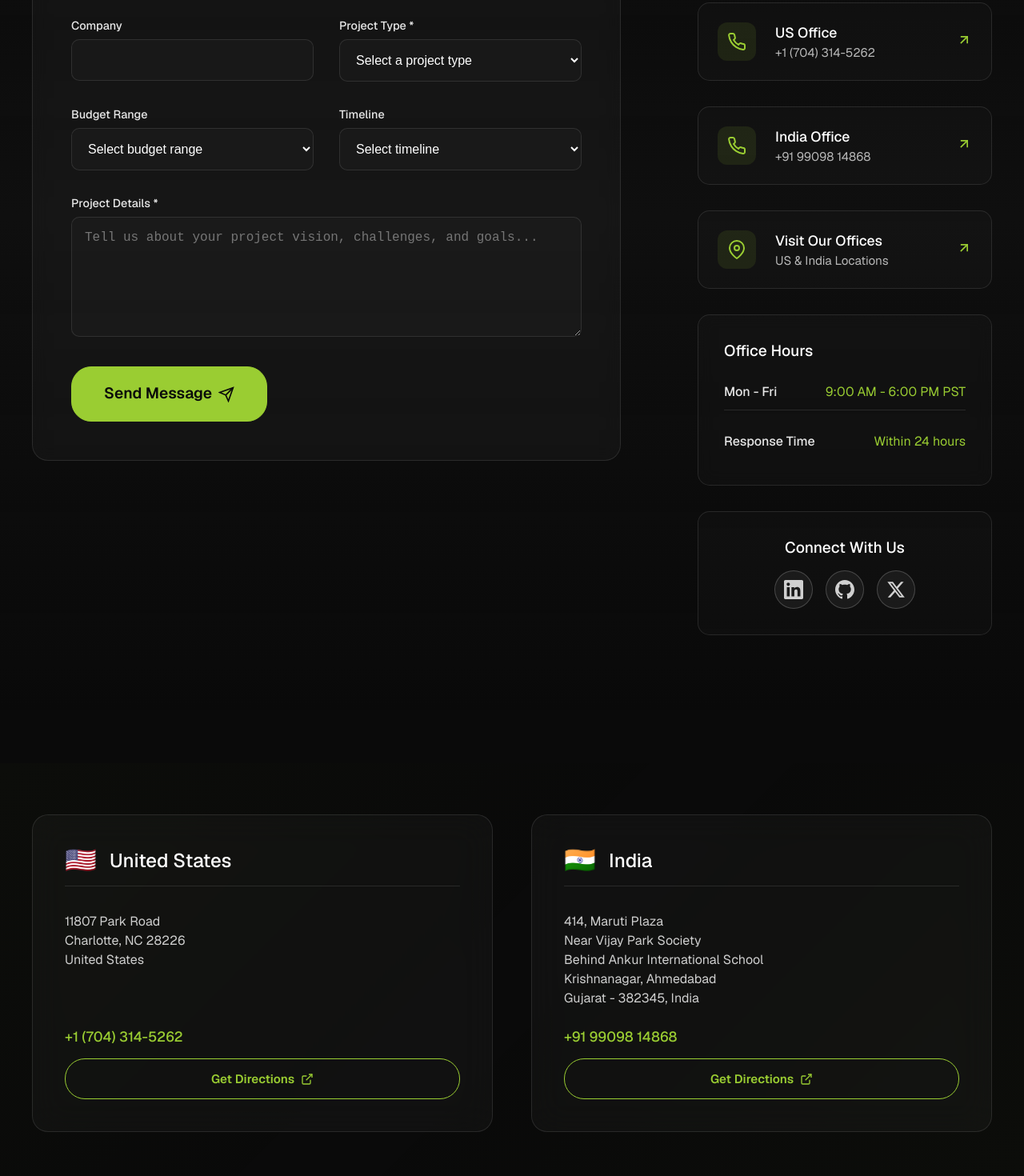
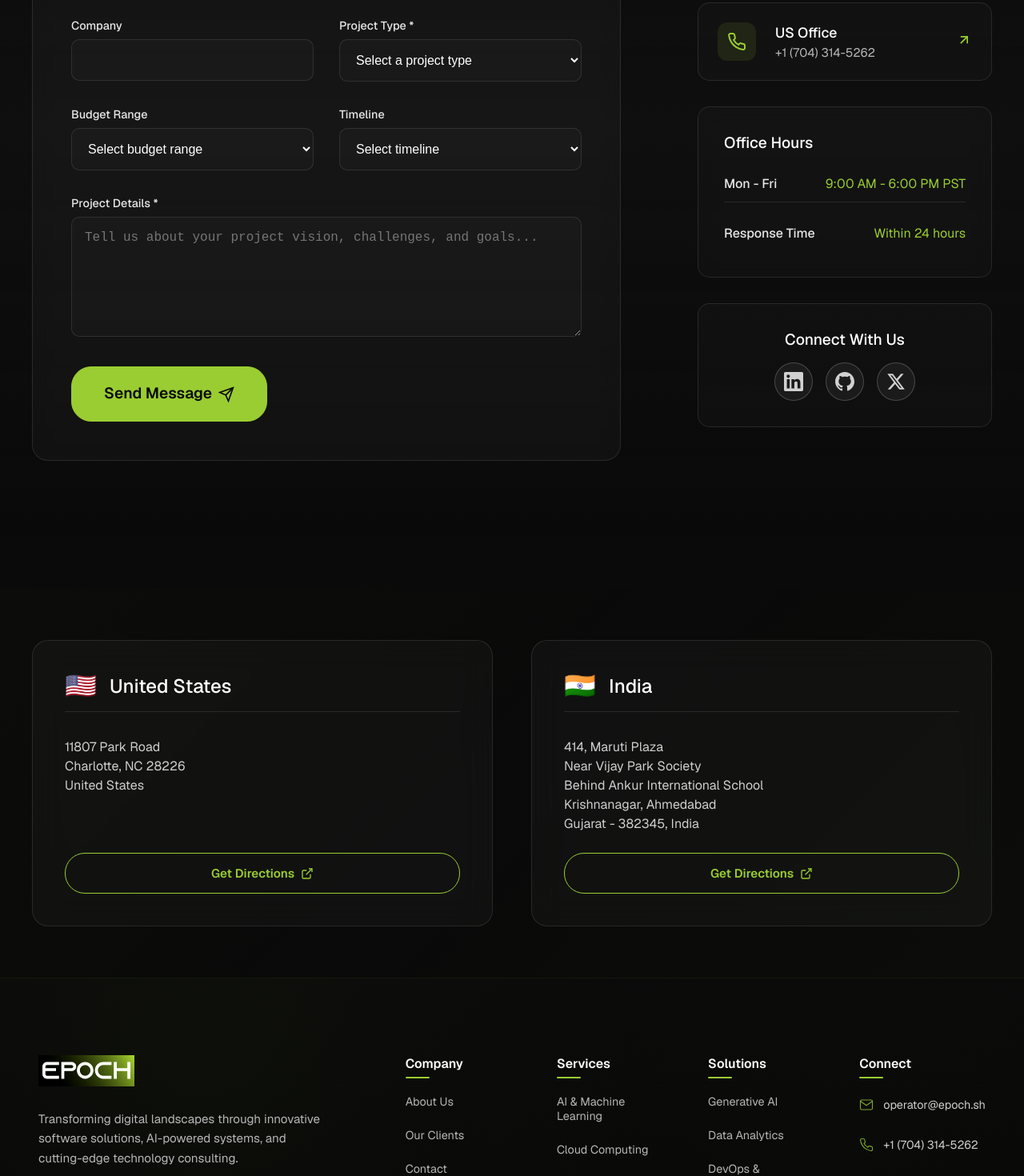
Before and after one commit to EPOCH-SOFTWARE/epoch, a Next.js app: page /contact in a window 1280 px wide. Shown: the part 1080-2550 px from the top of the page at 80% size. Built offline with nearby package versions, Linux system fonts and the light colour scheme.

Commit message:
[content] - minor content fixes on contact page

```diff
--- a/src/components/pages/contact/index.tsx
+++ b/src/components/pages/contact/index.tsx
@@ -152,27 +152,6 @@ export default function ContactPage() {
       detail: '+1 (704) 314-5262',
       action: 'tel:+17043145262'
     },
-    {
-      icon: (
-        <svg viewBox="0 0 24 24" width="24" height="24" fill="none" stroke="currentColor" strokeWidth="2">
-          <path d="M22 16.92v3a2 2 0 0 1-2.18 2 19.79 19.79 0 0 1-8.63-3.07 19.5 19.5 0 0 1-6-6 19.79 19.79 0 0 1-3.07-8.67A2 2 0 0 1 4.11 2h3a2 2 0 0 1 2 1.72 12.84 12.84 0 0 0 .7 2.81 2 2 0 0 1-.45 2.11L8.09 9.91a16 16 0 0 0 6 6l1.27-1.27a2 2 0 0 1 2.11-.45 12.84 12.84 0 0 0 2.81.7A2 2 0 0 1 22 16.92z" />
-        </svg>
-      ),
-      title: 'India Office',
-      detail: '+91 99098 14868',
-      action: 'tel:+919909814868'
-    },
-    {
-      icon: (
-        <svg viewBox="0 0 24 24" width="24" height="24" fill="none" stroke="currentColor" strokeWidth="2">
-          <path d="M21 10c0 7-9 13-9 13s-9-6-9-13a9 9 0 0 1 18 0z" />
-          <circle cx="12" cy="10" r="3" />
-        </svg>
-      ),
-      title: 'Visit Our Offices',
-      detail: 'US & India Locations',
-      action: '#location'
-    }
   ];
 
   return (
@@ -454,7 +433,7 @@ export default function ContactPage() {
               <div className={styles.socialSection}>
                 <h4 className={styles.socialTitle}>Connect With Us</h4>
                 <div className={styles.socialLinks}>
-                  <a href="https://linkedin.com/company/epoch-software" className={styles.socialLink} aria-label="LinkedIn">
+                  <a href="https://linkedin.com/company/epoch-software-services" className={styles.socialLink} aria-label="LinkedIn">
                     <svg viewBox="0 0 24 24" width="24" height="24" fill="currentColor">
                       <path d="M20.447 20.452h-3.554v-5.569c0-1.328-.027-3.037-1.852-3.037-1.853 0-2.136 1.445-2.136 2.939v5.667H9.351V9h3.414v1.561h.046c.477-.9 1.637-1.85 3.37-1.85 3.601 0 4.267 2.37 4.267 5.455v6.286zM5.337 7.433c-1.144 0-2.063-.926-2.063-2.065 0-1.138.92-2.063 2.063-2.063 1.14 0 2.064.925 2.064 2.063 0 1.139-.925 2.065-2.064 2.065zm1.782 13.019H3.555V9h3.564v11.452zM22.225 0H1.771C.792 0 0 .774 0 1.729v20.542C0 23.227.792 24 1.771 24h20.451C23.2 24 24 23.227 24 22.271V1.729C24 .774 23.2 0 22.222 0h.003z"/>
                     </svg>
@@ -464,7 +443,7 @@ export default function ContactPage() {
                       <path d="M12 0c-6.626 0-12 5.373-12 12 0 5.302 3.438 9.8 8.207 11.387.599.111.793-.261.793-.577v-2.234c-3.338.726-4.033-1.416-4.033-1.416-.546-1.387-1.333-1.756-1.333-1.756-1.089-.745.083-.729.083-.729 1.205.084 1.839 1.237 1.839 1.237 1.07 1.834 2.807 1.304 3.492.997.107-.775.418-1.305.762-1.604-2.665-.305-5.467-1.334-5.467-5.931 0-1.311.469-2.381 1.236-3.221-.124-.303-.535-1.524.117-3.176 0 0 1.008-.322 3.301 1.23.957-.266 1.983-.399 3.003-.404 1.02.005 2.047.138 3.006.404 2.291-1.552 3.297-1.23 3.297-1.23.653 1.653.242 2.874.118 3.176.77.84 1.235 1.911 1.235 3.221 0 4.609-2.807 5.624-5.479 5.921.43.372.823 1.102.823 2.222v3.293c0 .319.192.694.801.576 4.765-1.589 8.199-6.086 8.199-11.386 0-6.627-5.373-12-12-12z"/>
                     </svg>
                   </a>
-                  <a href="https://twitter.com/epoch_dev" className={styles.socialLink} aria-label="Twitter">
+                  <a href="/contact#" className={styles.socialLink} aria-label="Twitter">
                     <svg viewBox="0 0 24 24" width="24" height="24" fill="currentColor">
                       <path d="M18.244 2.25h3.308l-7.227 8.26 8.502 11.24H16.17l-5.214-6.817L4.99 21.75H1.68l7.73-8.835L1.254 2.25H8.08l4.713 6.231zm-1.161 17.52h1.833L7.084 4.126H5.117z"/>
                     </svg>
@@ -494,11 +473,6 @@ export default function ContactPage() {
                     </p>
                   </div>
                   <div className={styles.officeActions}>
-                    <div className={styles.officeContact}>
-                      <a href="tel:+17043145262" className={styles.officePhone}>
-                        +1 (704) 314-5262
-                      </a>
-                    </div>
                     <Button
                       href="https://maps.google.com/maps?q=11807+Park+Road+Charlotte+NC+28226"
                       target="_blank"
@@ -535,11 +509,6 @@ export default function ContactPage() {
                     </p>
                   </div>
                   <div className={styles.officeActions}>
-                    <div className={styles.officeContact}>
-                      <a href="tel:+919909814868" className={styles.officePhone}>
-                        +91 99098 14868
-                      </a>
-                    </div>
                     <Button
                       href="https://maps.google.com/maps?q=414+Maruti+Plaza+Krishnanagar+Ahmedabad+Gujarat+382345+India"
                       target="_blank"
```
